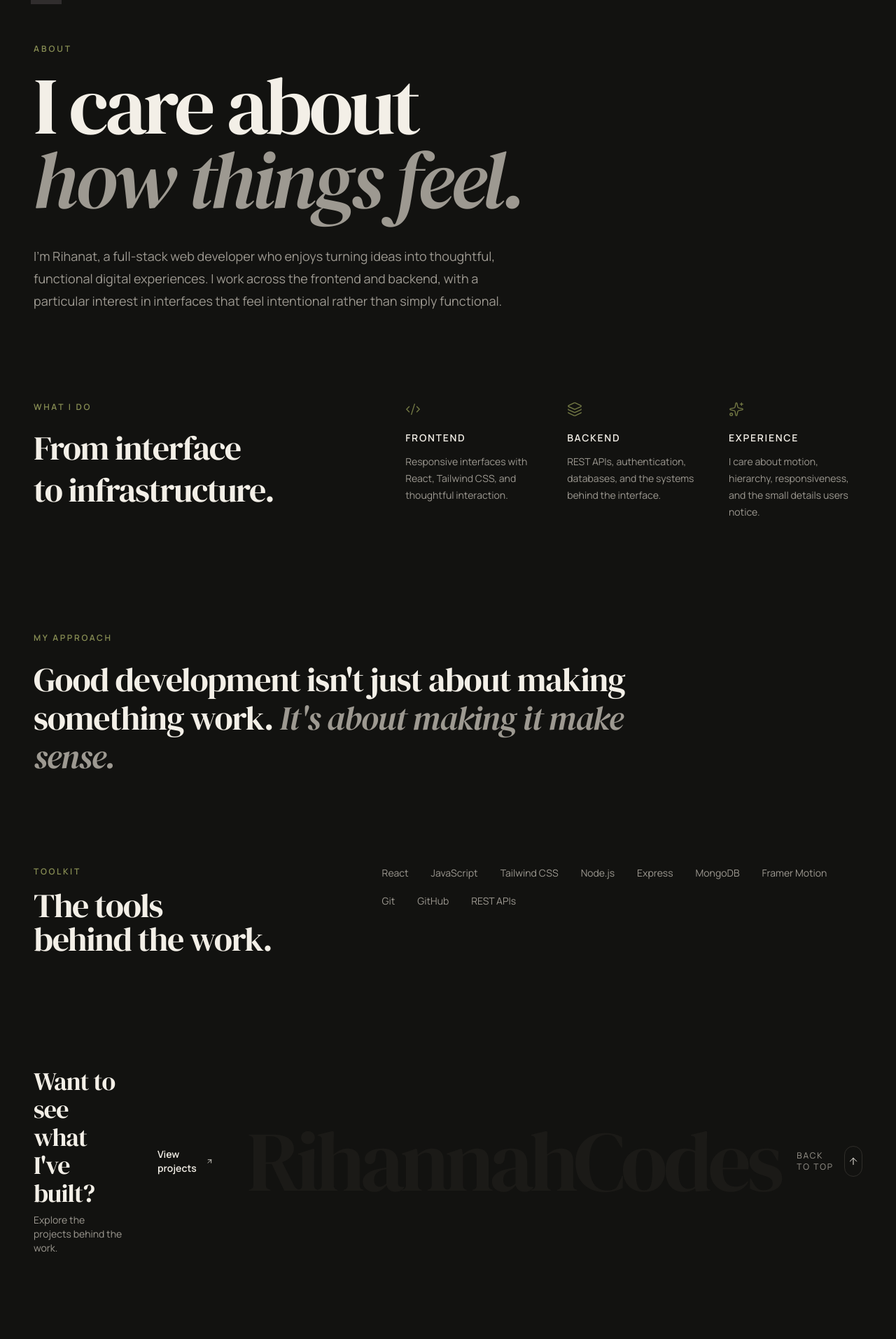
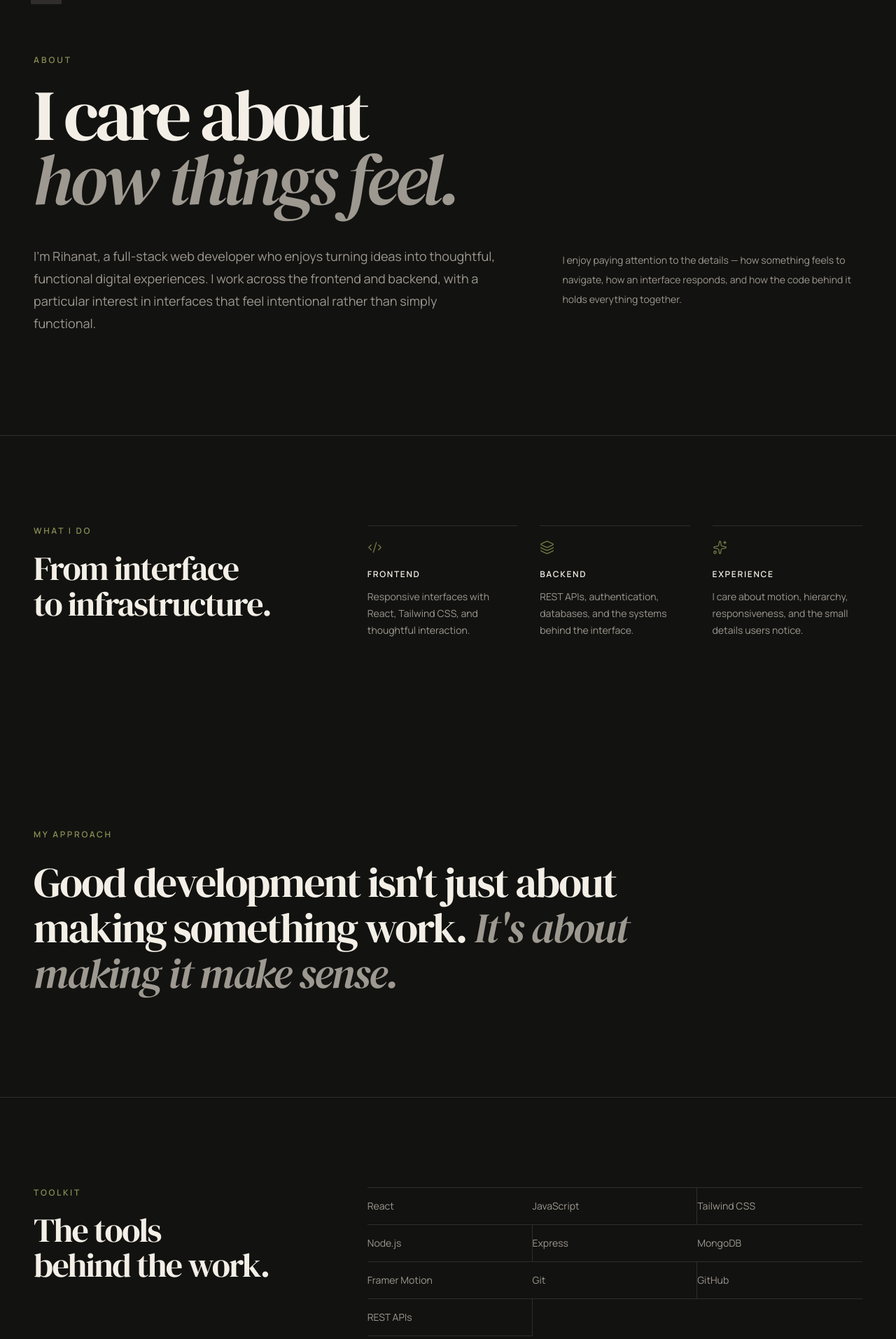
Before and after one commit to adeoyerihanat6-prog/RihannahCodes_Portfolio, a React (Vite) app: page /about in a window 1280 px wide. Shown: the part 66-1980 px from the top of the page at 70% size. Built offline with nearby package versions, Linux system fonts and the light colour scheme.

Commit message:
redesign about page layout

```diff
--- a/src/pages/About.jsx
+++ b/src/pages/About.jsx
@@ -1,7 +1,43 @@
 import { motion } from "framer-motion";
-import { ArrowUpRight, Code2, Layers3, Sparkles } from "lucide-react";
+import {
+  ArrowUp,
+  ArrowUpRight,
+  Code2,
+  Layers3,
+  Sparkles,
+} from "lucide-react";
 import { Link } from "react-router-dom";
-import { ArrowUp } from "lucide-react";
+
+const services = [
+  {
+    icon: Code2,
+    title: "Frontend",
+    text: "Responsive interfaces with React, Tailwind CSS, and thoughtful interaction.",
+  },
+  {
+    icon: Layers3,
+    title: "Backend",
+    text: "REST APIs, authentication, databases, and the systems behind the interface.",
+  },
+  {
+    icon: Sparkles,
+    title: "Experience",
+    text: "I care about motion, hierarchy, responsiveness, and the small details users notice.",
+  },
+];
+
+const technologies = [
+  "React",
+  "JavaScript",
+  "Tailwind CSS",
+  "Node.js",
+  "Express",
+  "MongoDB",
+  "Framer Motion",
+  "Git",
+  "GitHub",
+  "REST APIs",
+];
 
 function About() {
   const scrollTop = () => {
@@ -10,11 +46,12 @@
       behavior: "smooth",
     });
   };
+
   return (
-    <main>
-      <section className="px-5 pb-24 pt-28 sm:px-8 lg:px-12 lg:pb-32 lg:pt-32">
+    <main className="min-h-screen">
+      {/* Intro */}
+      <section className="px-5 pb-24 pt-28 sm:px-8 lg:px-12 lg:pb-36 lg:pt-36">
         <div className="mx-auto max-w-7xl">
-          {/* Intro */}
           <motion.div
             initial={{ opacity: 0, y: 30 }}
             animate={{ opacity: 1, y: 0 }}
@@ -22,13 +59,12 @@
               duration: 0.8,
               ease: [0.22, 1, 0.36, 1],
             }}
-            className="max-w-5xl"
           >
-            <p className="mb-5 text-xs font-semibold uppercase tracking-[0.25em] text-[var(--accent-light)]">
+            <p className="mb-6 text-xs font-semibold uppercase tracking-[0.25em] text-[var(--accent-light)]">
               About
             </p>
 
-            <h1 className="font-serif text-[clamp(3.5rem,9vw,7.5rem)] leading-[0.92] tracking-[-0.04em] text-[var(--foreground)]">
+            <h1 className="max-w-5xl font-serif text-[clamp(3.5rem,8vw,8rem)] leading-[0.9] tracking-[-0.05em] text-[var(--foreground)]">
               I care about
               <br />
               <span className="italic text-[var(--muted)]">
@@ -36,16 +72,29 @@
               </span>
             </h1>
 
-            <p className="mt-10 max-w-2xl text-base leading-8 text-[var(--muted)] sm:text-lg">
-              I'm Rihanat, a full-stack web developer who enjoys turning ideas
-              into thoughtful, functional digital experiences. I work across
-              the frontend and backend, with a particular interest in
-              interfaces that feel intentional rather than simply functional.
-            </p>
+            <div className="mt-12 grid gap-8 lg:grid-cols-[1fr_0.65fr] lg:gap-24">
+              <p className="max-w-2xl text-base leading-8 text-[var(--muted)] sm:text-lg">
+                I'm Rihanat, a full-stack web developer who enjoys turning
+                ideas into thoughtful, functional digital experiences. I work
+                across the frontend and backend, with a particular interest in
+                interfaces that feel intentional rather than simply
+                functional.
+              </p>
+
+              <p className="max-w-md text-sm leading-7 text-[var(--muted)] lg:pt-2">
+                I enjoy paying attention to the details — how something feels
+                to navigate, how an interface responds, and how the code behind
+                it holds everything together.
+              </p>
+            </div>
           </motion.div>
+        </div>
+      </section>
 
-          {/* What I do */}
-          <div className="mt-24 grid gap-14 lg:mt-32 lg:grid-cols-[0.8fr_1.2fr] lg:gap-24">
+      {/* What I do */}
+      <section className="border-t border-[var(--border)] px-5 py-24 sm:px-8 lg:px-12 lg:py-32">
+        <div className="mx-auto max-w-7xl">
+          <div className="grid gap-16 lg:grid-cols-[0.7fr_1.3fr] lg:gap-24">
             <motion.div
               initial={{ opacity: 0, y: 25 }}
               whileInView={{ opacity: 1, y: 0 }}
@@ -56,31 +105,15 @@
                 What I do
               </p>
 
-              <h2 className="mt-5 font-serif text-4xl leading-tight tracking-[-0.03em] text-[var(--foreground)] sm:text-5xl">
+              <h2 className="mt-5 max-w-md font-serif text-4xl leading-[1.05] tracking-[-0.035em] text-[var(--foreground)] sm:text-5xl">
                 From interface
                 <br />
                 to infrastructure.
               </h2>
             </motion.div>
 
-            <div className="grid gap-10 sm:grid-cols-3">
-              {[
-                {
-                  icon: Code2,
-                  title: "Frontend",
-                  text: "Responsive interfaces with React, Tailwind CSS, and thoughtful interaction.",
-                },
-                {
-                  icon: Layers3,
-                  title: "Backend",
-                  text: "REST APIs, authentication, databases, and the systems behind the interface.",
-                },
-                {
-                  icon: Sparkles,
-                  title: "Experience",
-                  text: "I care about motion, hierarchy, responsiveness, and the small details users notice.",
-                },
-              ].map((item, index) => {
+            <div className="grid gap-12 sm:grid-cols-3 sm:gap-8">
+              {services.map((item, index) => {
                 const Icon = item.icon;
 
                 return (
@@ -93,14 +126,15 @@
                       duration: 0.6,
                       delay: index * 0.1,
                     }}
+                    className="border-t border-[var(--border)] pt-5"
                   >
                     <Icon
-                      size={22}
+                      size={21}
                       strokeWidth={1.5}
                       className="text-[var(--accent)]"
                     />
 
-                    <h3 className="mt-5 text-sm font-semibold uppercase tracking-[0.12em] text-[var(--foreground)]">
+                    <h3 className="mt-5 text-xs font-semibold uppercase tracking-[0.14em] text-[var(--foreground)]">
                       {item.title}
                     </h3>
 
@@ -112,20 +146,24 @@
               })}
             </div>
           </div>
+        </div>
+      </section>
 
-          {/* Philosophy */}
+      {/* Philosophy */}
+      <section className="px-5 py-24 sm:px-8 lg:px-12 lg:py-36">
+        <div className="mx-auto max-w-7xl">
           <motion.div
-            initial={{ opacity: 0 }}
-            whileInView={{ opacity: 1 }}
+            initial={{ opacity: 0, y: 25 }}
+            whileInView={{ opacity: 1, y: 0 }}
             viewport={{ once: true, amount: 0.3 }}
             transition={{ duration: 0.8 }}
-            className="mt-28 max-w-4xl lg:mt-40"
+            className="max-w-5xl"
           >
             <p className="text-xs font-semibold uppercase tracking-[0.22em] text-[var(--accent-light)]">
               My approach
             </p>
 
-            <p className="mt-6 font-serif text-3xl leading-[1.15] tracking-[-0.025em] text-[var(--foreground)] sm:text-4xl lg:text-5xl">
+            <p className="mt-7 max-w-5xl font-serif text-4xl leading-[1.08] tracking-[-0.035em] text-[var(--foreground)] sm:text-5xl lg:text-6xl">
               Good development isn't just about making something work.
               <span className="italic text-[var(--muted)]">
                 {" "}
@@ -133,96 +171,125 @@
               </span>
             </p>
           </motion.div>
+        </div>
+      </section>
 
-          {/* Tech */}
-          <div className="mt-24 grid gap-10 lg:mt-32 lg:grid-cols-[0.8fr_1.2fr] lg:items-start">
+      {/* Toolkit */}
+      <section className="border-t border-[var(--border)] px-5 py-24 sm:px-8 lg:px-12 lg:py-32">
+        <div className="mx-auto max-w-7xl">
+          <div className="grid gap-14 lg:grid-cols-[0.7fr_1.3fr] lg:gap-24">
             <div>
               <p className="text-xs font-semibold uppercase tracking-[0.22em] text-[var(--accent-light)]">
                 Toolkit
               </p>
 
-              <h2 className="mt-4 font-serif text-4xl tracking-[-0.03em] text-[var(--foreground)] sm:text-5xl">
+              <h2 className="mt-5 max-w-md font-serif text-4xl leading-[1.05] tracking-[-0.035em] text-[var(--foreground)] sm:text-5xl">
                 The tools
                 <br />
                 behind the work.
               </h2>
             </div>
 
-            <div className="flex flex-wrap gap-x-8 gap-y-5">
-              {[
-                "React",
-                "JavaScript",
-                "Tailwind CSS",
-                "Node.js",
-                "Express",
-                "MongoDB",
-                "Framer Motion",
-                "Git",
-                "GitHub",
-                "REST APIs",
-              ].map((tech) => (
-                <span
+            <motion.div
+              initial={{ opacity: 0, y: 20 }}
+              whileInView={{ opacity: 1, y: 0 }}
+              viewport={{ once: true, amount: 0.3 }}
+              transition={{ duration: 0.7 }}
+              className="grid grid-cols-2 border-t border-[var(--border)] sm:grid-cols-3"
+            >
+              {technologies.map((tech, index) => (
+                <div
                   key={tech}
-                  className="text-sm text-[var(--muted)] transition-colors duration-300 hover:text-[var(--foreground)]"
+                  className={`border-b border-[var(--border)] py-4 text-sm text-[var(--muted)] transition-colors duration-300 hover:text-[var(--foreground)] ${
+                    index % 2 === 0
+                      ? "border-r border-[var(--border)] pr-4 sm:border-r-0"
+                      : "pl-4 sm:pl-0"
+                  } ${
+                    index % 3 !== 2
+                      ? "sm:border-r sm:border-[var(--border)] sm:pr-4"
+                      : ""
+                  }`}
                 >
                   {tech}
-                </span>
+                </div>
               ))}
-            </div>
+            </motion.div>
           </div>
+        </div>
+      </section>
 
-          {/* CTA */}
+      {/* CTA */}
+      <section className="px-5 pb-16 pt-24 sm:px-8 lg:px-12 lg:pb-20 lg:pt-32">
+        <div className="mx-auto max-w-7xl">
           <motion.div
-            initial={{ opacity: 0, y: 20 }}
+            initial={{ opacity: 0, y: 25 }}
             whileInView={{ opacity: 1, y: 0 }}
             viewport={{ once: true, amount: 0.3 }}
             transition={{ duration: 0.7 }}
-            className="mt-28 flex flex-col gap-6 sm:flex-row sm:items-center sm:justify-between lg:mt-40"
+            className="border-t border-[var(--border)] pt-8"
           >
-            <div>
-              <p className="font-serif text-3xl tracking-[-0.025em] text-[var(--foreground)] sm:text-4xl">
-                Want to see what I've built?
-              </p>
+            <div className="flex flex-col gap-8 sm:flex-row sm:items-end sm:justify-between">
+              <div>
+                <p className="text-xs uppercase tracking-[0.2em] text-[var(--muted)]">
+                  Selected work
+                </p>
 
-              <p className="mt-2 text-sm text-[var(--muted)]">
-                Explore the projects behind the work.
-              </p>
+                <h2 className="mt-4 max-w-xl font-serif text-4xl leading-tight tracking-[-0.03em] text-[var(--foreground)] sm:text-5xl">
+                  Want to see what I've built?
+                </h2>
+
+                <p className="mt-3 text-sm text-[var(--muted)]">
+                  Explore the projects behind the work.
+                </p>
+              </div>
+
+              <Link
+                to="/projects"
+                className="group inline-flex w-fit items-center gap-3 border border-[var(--border)] px-6 py-3.5 text-sm font-semibold text-[var(--foreground)] transition-all duration-300 hover:-translate-y-1 hover:border-[var(--accent)] hover:bg-[var(--surface)]"
+              >
+                View projects
+
+                <ArrowUpRight
+                  size={16}
+                  strokeWidth={1.7}
+                  className="transition-transform duration-300 group-hover:-translate-y-0.5 group-hover:translate-x-0.5"
+                />
+              </Link>
             </div>
+          </motion.div>
 
-            <Link
-              to="/projects"
-              className="group inline-flex w-fit items-center gap-2 bg-[var(--background)] px-6 py-3.5 text-sm font-semibold text-[var(--background)] transition-transform duration-300 hover:-translate-y-1"
+          {/* Brand */}
+          <motion.p
+            initial={{ opacity: 0 }}
+            whileInView={{ opacity: 1 }}
+            viewport={{ once: true }}
+            transition={{ duration: 0.8 }}
+            className="mt-24 overflow-hidden font-serif text-[clamp(3rem,11vw,10rem)] leading-none tracking-[-0.06em] text-[var(--surface)] lg:mt-32"
+          >
+            RihannahCodes
+          </motion.p>
+
+          {/* Back to top */}
+          <div className="mt-10 flex justify-end border-t border-[var(--border)] pt-6">
+            <button
+              type="button"
+              onClick={scrollTop}
+              aria-label="Back to top"
+              className="group flex cursor-pointer items-center gap-3"
             >
-              View projects
-              <ArrowUpRight
-                size={16}
-                strokeWidth={1.8}
-                className="transition-transform duration-300 group-hover:-translate-y-0.5 group-hover:translate-x-0.5"
-              />
-            </Link>
-            <p className="whitespace-nowrap font-serif text-[clamp(2.5rem,9.5vw,22rem)] leading-none tracking-[-0.05em] text-[var(--surface)] transition-opacity duration-700 hover:opacity-80">
-              RihannahCodes
-            </p>
+              <span className="text-xs uppercase tracking-[0.16em] text-[var(--muted)] transition-colors duration-300 group-hover:text-[var(--foreground)]">
+                Back to top
+              </span>
 
-             {/* Back to top button  */}
-                        <button
-                          type="button"
-                          onClick={scrollTop}
-                          aria-label="Back to top"
-                          className="group flex items-center gap-3 text-left cursor-pointer"
-                        >
-                          <span className="text-xs uppercase tracking-[0.16em] text-[var(--muted)] transition-colors duration-300 group-hover:text-[var(--foreground)]">
-                            Back to top
-                          </span>
-                          <span className="flex h-11 w-11 items-center justify-center rounded-full border border-[var(--border)] text-[var(--foreground)] transition-all duration-500 group-hover:-translate-y-1.5 group-hover:border-[var(--accent)] group-hover:bg-[var(--surface)] group-hover:shadow-lg group-hover:shadow-[var(--accent)]/10">
-                            <ArrowUp
-                              size={16}
-                              strokeWidth={1.5}
-                              className="transition-transform duration-500 group-hover:-translate-y-0.5"
-                            />
-                          </span>
-                        </button>
-          </motion.div>
+              <span className="flex h-10 w-10 items-center justify-center rounded-full border border-[var(--border)] text-[var(--foreground)] transition-all duration-500 group-hover:-translate-y-1 group-hover:border-[var(--accent)] group-hover:bg-[var(--surface)]">
+                <ArrowUp
+                  size={15}
+                  strokeWidth={1.5}
+                  className="transition-transform duration-500 group-hover:-translate-y-0.5"
+                />
+              </span>
+            </button>
+          </div>
         </div>
       </section>
     </main>
```
